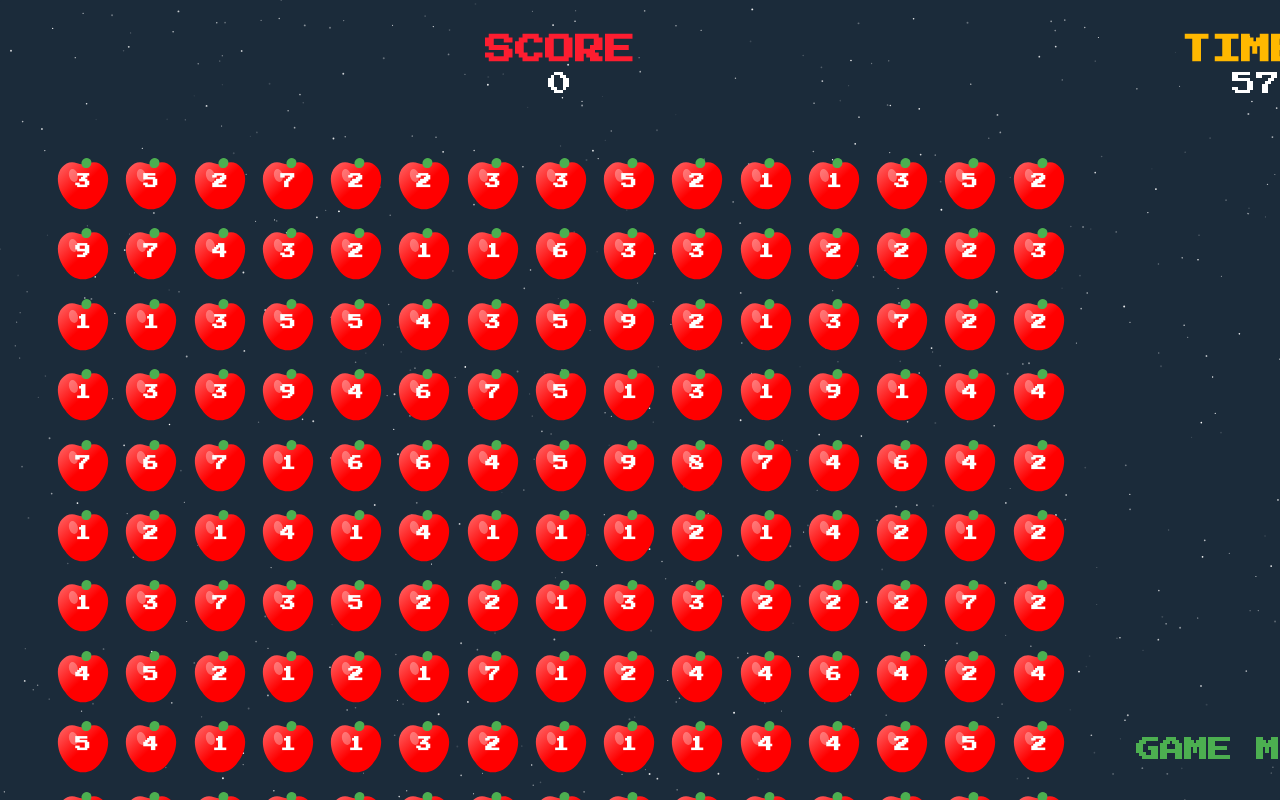
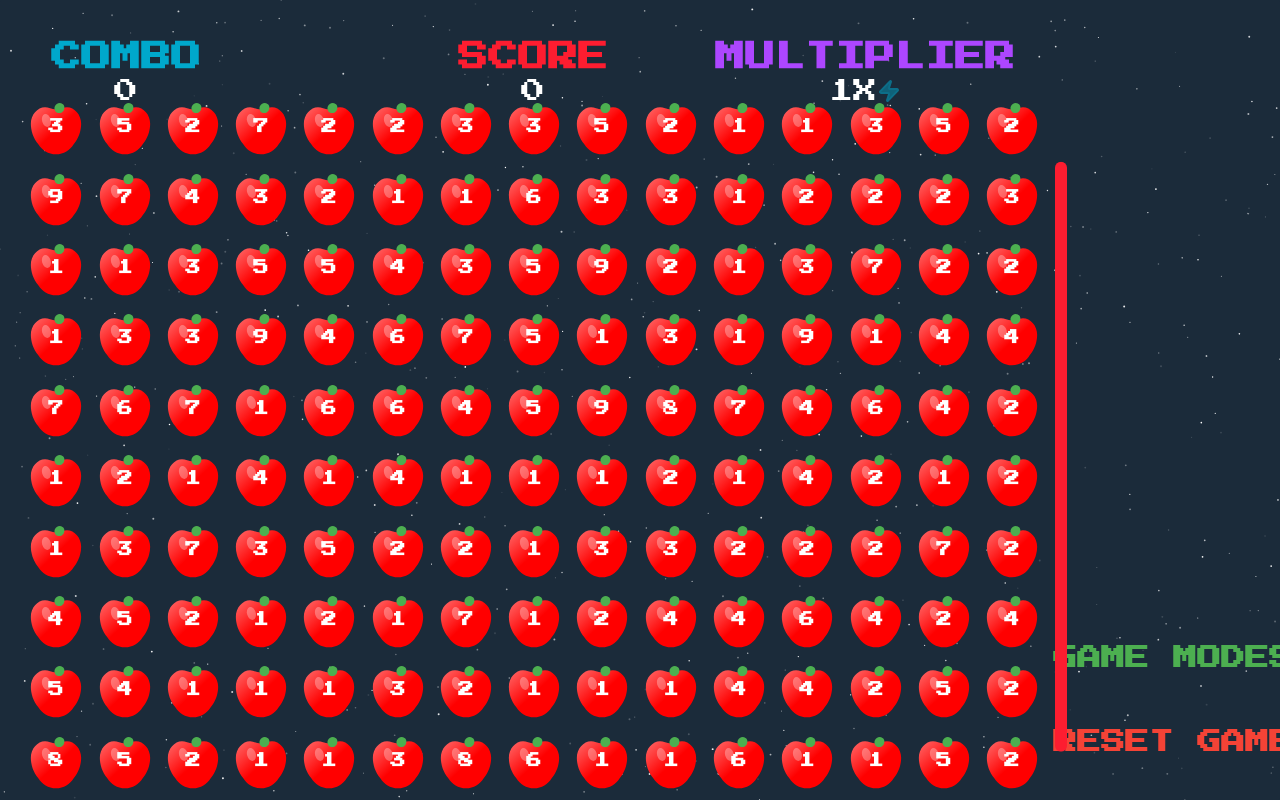
Before and after one commit to kmarellano/fujiten, a Next.js app: page / in a window 1280 px wide. Both pictures are taken after a click on the button "START GAME". Built offline with nearby package versions, Linux system fonts and the light colour scheme.

Commit message:
feat: add combo system for multiplier game mode

```diff
--- a/package.json
+++ b/package.json
@@ -11,6 +11,7 @@
     },
     "dependencies": {
         "@radix-ui/react-dialog": "^1.1.6",
+        "@radix-ui/react-progress": "^1.1.2",
         "@radix-ui/react-slot": "^1.1.2",
         "@tsparticles/engine": "^3.8.1",
         "@tsparticles/react": "^3.0.0",
--- a/src/app/_components/GameBoard.tsx
+++ b/src/app/_components/GameBoard.tsx
@@ -19,7 +19,12 @@ import type {
     AnimatedApple,
 } from '@/types';
 
-function GameBoard() {
+interface GameBoardProps {
+    hasOnGoingCombo?: boolean;
+    restartComboTimer?: () => void;
+}
+
+function GameBoard({ hasOnGoingCombo, restartComboTimer }: GameBoardProps) {
     const {
         grid,
         gameMode,
@@ -199,19 +204,25 @@ function GameBoard() {
         if (selectedCells.sum === MAX_NUMBER + 1) {
             createAnimatedApples();
             deleteSelectedNumbers(isCASCADE, REFILL_ON_COUNT);
-            updateScore();
+
+            const keepCombo = gameMode === 'multiplier' && !!hasOnGoingCombo;
+            restartComboTimer?.();
+            updateScore(keepCombo);
         }
 
         cancelAnimationFrame(animationRef.current);
         animationRef.current = 0;
         resetPositions();
     }, [
+        gameMode,
         isCASCADE,
         selectedCells,
+        hasOnGoingCombo,
         updateScore,
         resetPositions,
         createAnimatedApples,
         deleteSelectedNumbers,
+        restartComboTimer,
     ]);
 
     useEffect(() => {
@@ -230,18 +241,14 @@ function GameBoard() {
         )
             return null;
 
-        const gridRect = playgroundRef.current.getBoundingClientRect();
-        const scrollLeft = window.scrollX;
-        const scrollTop = window.scrollY;
-
         const left = Math.min(initialX, currentX);
         const top = Math.min(initialY, currentY);
         const width = Math.abs(currentX - initialX);
         const height = Math.abs(currentY - initialY);
 
         return {
-            left: left + gridRect.left - scrollLeft,
-            top: top + gridRect.top - scrollTop,
+            left: left,
+            top: top,
             width,
             height,
         };
@@ -265,7 +272,7 @@ function GameBoard() {
         isSelecting && initialX && initialY && currentX && currentY;
 
     return (
-        <section id="game-board">
+        <section id="game-board" className="relative">
             <div
                 className="grid mb-6 p-12 w-fit min-h-[50rem] min-w-[70rem] h-auto select-none"
                 onMouseDown={handleMouseDown}
--- a/src/app/_components/GameOverModal.tsx
+++ b/src/app/_components/GameOverModal.tsx
@@ -14,34 +14,26 @@ import {
 interface GameOverModalProps {
     isOpen: boolean;
     score: number;
+    maxCombo?: number;
     gameMode: GameMode;
     onRestart: () => void;
     onChangeMode: () => void;
     reason?: string;
-    targetReached?: boolean;
 }
 
 export function GameOverModal({
     isOpen,
     score,
+    maxCombo,
     gameMode,
     onRestart,
     onChangeMode,
-    reason,
-    targetReached,
 }: GameOverModalProps) {
-    const getTitle = () => {
-        if (targetReached) return 'YOU WIN!';
-        return 'GAME OVER';
-    };
-
     const getMessage = () => {
-        if (targetReached) return 'YOU REACHED THE TARGET SCORE!';
-
         switch (gameMode) {
             case 'time-attack':
             case 'multiplier':
-                return "TIME'S UP! YOUR SCORE:";
+                return "TIME'S UP! YOUR FINAL SCORE:";
             default:
                 return 'YOUR FINAL SCORE:';
         }
@@ -61,22 +53,21 @@ export function GameOverModal({
                 }}
             >
                 <DialogHeader className="justify-around">
-                    <DialogTitle className="text-xl sm:text-2xl text-center">
-                        {getTitle()}
+                    <DialogTitle className="text-2xl sm:text-4xl text-center">
+                        GAME OVER
                     </DialogTitle>
-                    <DialogDescription className="text-center text-sm sm:text-base">
+                    <DialogDescription className="text-center text-sm sm:text-base flex flex-col justify-between gap-y-8">
                         {getMessage()}
                         <span className="block text-2xl sm:text-4xl font-bold arcade-text-glow mt-4 animate-pulse">
                             {score} PTS
                         </span>
+                        {gameMode === 'multiplier' && (
+                            <div className="bg-muted p-3 rounded-none border-2 border-primary/30 text-xs text-center">
+                                MAX COMBO: {maxCombo}
+                            </div>
+                        )}
                     </DialogDescription>
                 </DialogHeader>
-
-                {reason && (
-                    <div className="bg-muted p-3 rounded-none border-2 border-primary/30 text-xs text-center">
-                        {reason}
-                    </div>
-                )}
 
                 <DialogFooter className="grid grid-cols-2 sm:gap-4 sm:items-end">
                     <Button
--- a/src/app/page.tsx
+++ b/src/app/page.tsx
@@ -2,10 +2,12 @@
 
 import { useCallback, useEffect } from 'react';
 import { Button } from '@/components/ui/button';
+import { Progress } from '@/components/ui/progress';
 import { GameLabel } from '@/components/GameLabel';
 import { GameBoard } from './_components/GameBoard';
 import { GameOverModal } from './_components/GameOverModal';
 import { GameModeSelector } from '@/components/GameModeSelector';
+import { Zap } from 'lucide-react';
 
 import { useGameStore } from '@/stores';
 import { useTimer } from 'react-timer-hook';
@@ -17,7 +19,7 @@ import {
     GRID_ROW,
     MAX_NUMBER,
 } from '@/config/gridConstants';
-import { TA_TIMER } from '@/config/gameConstants';
+import { TA_TIMER, MULTIPLIER_COMBO_TIMER } from '@/config/gameConstants';
 import { GameMode } from '@/types';
 
 export default function Fujiten() {
@@ -26,17 +28,21 @@ export default function Fujiten() {
         score,
         gameMode,
         isGameOver,
+        maxCombo,
+        currentCombo,
+        scoreMultiplier,
         setGrid,
         setGameMode,
         setIsGameOver,
         resetGame,
         resetScore,
         resetPositions,
+        resetComboMultiplier,
     } = useGameStore();
 
     const isZEN = gameMode === 'zen';
     const isTA = gameMode === 'time-attack';
-    const isCASCADE = gameMode === 'cascade';
+    const isMULTIPLIER = gameMode === 'multiplier';
 
     const {
         totalSeconds: timeLeft,
@@ -45,6 +51,16 @@ export default function Fujiten() {
     } = useTimer({
         expiryTimestamp: generateDateInSeconds(TA_TIMER),
         autoStart: false,
+    });
+
+    const {
+        totalSeconds: comboTimeLeft,
+        start: startComboTimer,
+        restart: restartComboTimer,
+    } = useTimer({
+        expiryTimestamp: generateDateInSeconds(MULTIPLIER_COMBO_TIMER),
+        autoStart: false,
+        onExpire: resetComboMultiplier,
     });
 
     const generateGrid = useCallback(() => {
@@ -70,6 +86,10 @@ export default function Fujiten() {
 
         if (gameMode === 'time-attack') {
             startTimer();
+        }
+
+        if (gameMode === 'multiplier') {
+            startComboTimer();
         }
         resetScore();
         resetPositions();
@@ -108,40 +128,85 @@ export default function Fujiten() {
         }
     }, [grid, timeLeft, isTA, setIsGameOver]);
 
+    const handleResetComboTimer = useCallback(() => {
+        return restartComboTimer(
+            generateDateInSeconds(MULTIPLIER_COMBO_TIMER),
+            true,
+        );
+    }, [restartComboTimer]);
+
     return (
         <main className="min-h-screen max-h-screen">
             {gameMode ? (
-                <div className="flex flex-row justify-evenly">
+                <div className="parent grid grid-cols-6 grid-rows-7 gap-0 min-h-screen min-w-full max-h-screen">
+                    <div className="col-span-5 row-span-1 col-start-1 row-start-1 flex items-center justify-center">
                         <section
                             id="scoring"
-                        className="place-items-center flex flex-col"
+                            className="place-items-center flex flex-col col-span-8"
                         >
-                        <div className="justify-self-start h-fit w-full text-center">
+                            <div
+                                className={cn(
+                                    'justify-self-start h-fit w-full text-center',
+                                    {
+                                        'grid grid-cols-3': isMULTIPLIER,
+                                    },
+                                )}
+                            >
+                                {isMULTIPLIER && (
+                                    <div className="flex justify-start">
+                                        <GameLabel
+                                            header="COMBO"
+                                            headerClassName="text-secondary"
+                                            description={currentCombo}
+                                            className="mx-4 mt-8"
+                                        />
+                                    </div>
+                                )}
+
                                 <GameLabel
                                     className="mx-4 mt-8"
                                     header="SCORE"
                                     headerClassName="text-primary"
                                     description={score}
                                 />
-                        </div>
-                        <GameBoard />
-                    </section>
 
-                    <div
-                        className={cn(
-                            'my-8 flex flex-col justify-between items-center space-y-4',
-                            { 'justify-end': isZEN || isCASCADE },
-                        )}
-                    >
-                        {isTA && (
+                                {isMULTIPLIER && (
+                                    <div className="flex justify-end">
                                         <GameLabel
-                                header="TIMER"
-                                description={
-                                    timeLeft > 0 ? timeLeft - 1 : timeLeft
+                                            header="MULTIPLIER"
+                                            description={`${scoreMultiplier}X`}
+                                            headerClassName="text-purple-500"
+                                            className="mx-4 mt-8 text-white"
+                                            Icon={Zap}
+                                            iconClassName={
+                                                currentCombo <= 2
+                                                    ? 'text-secondary animate-pulse fill-secondary/80'
+                                                    : 'text-primary fill-primary/80 animate-pulse'
                                             }
                                         />
+                                    </div>
                                 )}
+                            </div>
+                        </section>
+                    </div>
 
+                    <div className="col-span-5 row-span-6 col-start-1 row-start-2 flex justify-center items-center relative">
+                        <div className="absolute right-0 top-0 h-full flex items-center">
+                            <div className="h-full w-3 py-12">
+                                <Progress
+                                    max={TA_TIMER}
+                                    value={timeLeft}
+                                    className="h-full rotate-180"
+                                />
+                            </div>
+                        </div>
+                        <GameBoard
+                            hasOnGoingCombo={comboTimeLeft > 0}
+                            restartComboTimer={handleResetComboTimer}
+                        />
+                    </div>
+
+                    <div className="col-span-1 row-span-7 col-start-6 row-start-1 flex items-end justify-center">
                         <div className="flex flex-col gap-12 mb-10">
                             <Button
                                 onClick={handleGameMode}
@@ -168,6 +233,7 @@ export default function Fujiten() {
             {gameMode && (
                 <GameOverModal
                     score={score}
+                    maxCombo={maxCombo}
                     isOpen={isGameOver}
                     gameMode={gameMode}
                     onChangeMode={handleGameMode}
--- a/src/components/GameLabel/GameLabel.tsx
+++ b/src/components/GameLabel/GameLabel.tsx
@@ -1,4 +1,4 @@
-import React from 'react';
+import type React from 'react';
 import { cn } from '@/lib/utils';
 
 interface GameLabel {
@@ -7,6 +7,8 @@ interface GameLabel {
     headerClassName?: string;
     descriptionClassName?: string;
     className?: string;
+    Icon?: React.ComponentType<React.SVGProps<SVGSVGElement>> | null;
+    iconClassName?: string;
 }
 
 function GameLabel({
@@ -15,6 +17,8 @@ function GameLabel({
     headerClassName,
     descriptionClassName,
     className,
+    Icon = null,
+    iconClassName,
 }: GameLabel) {
     return (
         <div className={cn('text-center', className)}>
@@ -26,8 +30,16 @@ function GameLabel({
             >
                 {header}
             </h3>
-            <p className={cn('text-2xl', descriptionClassName)}>
+            <p
+                className={cn(
+                    'inline-flex items-center text-2xl',
+                    descriptionClassName,
+                )}
+            >
                 {description}
+                {Icon && (
+                    <Icon className={cn('h-auto w-auto', iconClassName)} />
+                )}
             </p>
         </div>
     );
--- /dev/null
+++ b/src/components/ui/progress.tsx
@@ -0,0 +1,39 @@
+'use client';
+
+import * as React from 'react';
+import * as ProgressPrimitive from '@radix-ui/react-progress';
+
+import { cn } from '@/lib/utils';
+
+function Progress({
+    className,
+    progressBarClassName,
+    value = 0,
+    ...props
+}: React.ComponentProps<typeof ProgressPrimitive.Root> & {
+    progressBarClassName?: string;
+}) {
+    return (
+        <ProgressPrimitive.Root
+            data-slot="progress"
+            className={cn(
+                'bg-primary/20 relative h-2 w-full overflow-hidden rounded-full',
+                className,
+            )}
+            {...props}
+        >
+            <ProgressPrimitive.Indicator
+                data-slot="progress-indicator"
+                className={cn(
+                    'bg-primary h-full w-full flex-1 transition-all',
+                    progressBarClassName,
+                )}
+                style={{
+                    height: `${((value || 0) / (props.max || 100)) * 100}%`,
+                }}
+            />
+        </ProgressPrimitive.Root>
+    );
+}
+
+export { Progress };
--- a/src/config/gameConstants.ts
+++ b/src/config/gameConstants.ts
@@ -1,6 +1,12 @@
 import type { GameMode, GameModeConfig } from '@/types';
 
 export const gameModes: Record<GameMode, GameModeConfig> = {
+    multiplier: {
+        name: 'MULTIPLIER MODE',
+        description:
+            'Build up combos with fast consecutive matches to multiply your score!',
+        icon: 'target',
+    },
     'time-attack': {
         name: 'TIME ATTACK',
         description:
@@ -13,12 +19,7 @@ export const gameModes: Record<GameMode, GameModeConfig> = {
             'Play at your own pace with no time limit. Relax and enjoy the game!',
         icon: 'infinity',
     },
-    multiplier: {
-        name: 'MULTIPLIER MODE',
-        description:
-            'Build up combos with fast consecutive matches to multiply your score!',
-        icon: 'target',
-    },
+
     cascade: {
         name: 'CASCADE MODE',
         description:
@@ -27,5 +28,6 @@ export const gameModes: Record<GameMode, GameModeConfig> = {
     },
 };
 
-export const TA_TIMER = 60;
+export const TA_TIMER = 100;
+export const MULTIPLIER_COMBO_TIMER = 5;
 export const REFILL_ON_COUNT = 2;
--- a/src/stores/useGameStore.ts
+++ b/src/stores/useGameStore.ts
@@ -1,6 +1,17 @@
 import { create } from 'zustand';
 import { GameState } from '@/types';
 import { MAX_NUMBER } from '@/config/gridConstants';
+
+function getMultiplier(comboCount: number) {
+    const LIMIT_COMBO_MULTIPLIER = 3;
+    const MAX_COMBO_MULTIPLIER = 10;
+
+    if (comboCount === 0) return 1;
+    if (comboCount <= 5) return 1 + (comboCount - 1) * 0.5;
+    if (comboCount < 8) return LIMIT_COMBO_MULTIPLIER;
+
+    return MAX_COMBO_MULTIPLIER;
+}
 
 export const useGameStore = create<GameState>()((set) => ({
     grid: [],
@@ -16,6 +27,9 @@ export const useGameStore = create<GameState>()((set) => ({
     isGameOver: true,
     deletionCount: 0,
     recentlyRemovedCells: [],
+    maxCombo: 0,
+    currentCombo: 0,
+    scoreMultiplier: 1,
 
     setGrid: (grid) => set(() => ({ grid })),
     setIsSelecting: (isSelecting) => set(() => ({ isSelecting })),
@@ -44,10 +58,32 @@ export const useGameStore = create<GameState>()((set) => ({
                 velocityY: apple.velocityY + gravity,
             })),
         })),
-    updateScore: () =>
-        set((state) => ({
-            score: state.score + state.selectedCells.numbers.length,
-        })),
+    updateScore: (isCombo) =>
+        set((state) => {
+            const isMULTIPLIER = state.gameMode === 'multiplier';
+
+            const comboCounter = state.currentCombo + 1;
+            let scoreMultiplier = 1;
+            if (isMULTIPLIER && isCombo) {
+                scoreMultiplier = getMultiplier(comboCounter);
+            }
+
+            const currentMaxCombo =
+                comboCounter > state.maxCombo ? comboCounter : state.maxCombo;
+
+            const multiplierPayload = {
+                currentCombo: comboCounter,
+                scoreMultiplier,
+                maxCombo: currentMaxCombo,
+            };
+
+            return {
+                score:
+                    state.score +
+                    state.selectedCells.numbers.length * scoreMultiplier,
+                ...(isMULTIPLIER ? multiplierPayload : {}),
+            };
+        }),
 
     deleteSelectedNumbers: (shouldRefill = false, refillOnCount = 1) =>
         set((state) => {
@@ -77,7 +113,17 @@ export const useGameStore = create<GameState>()((set) => ({
             };
         }),
 
-    resetScore: () => set(() => ({ score: 0 })),
+    resetScore: () =>
+        set(() => ({
+            score: 0,
+            scoreMultiplier: 1,
+            currentCombo: 0,
+            maxCombo: 0,
+        })),
+
+    resetComboMultiplier: () =>
+        set(() => ({ scoreMultiplier: 1, currentCombo: 0 })),
+
     resetPositions: () =>
         set(() => ({
             initialX: null,
@@ -95,5 +141,8 @@ export const useGameStore = create<GameState>()((set) => ({
             isGameOver: true,
             deletionCount: 0,
             recentlyRemovedPositions: [],
+            scoreMultiplier: 1,
+            currentCombo: 0,
+            maxCombo: 0,
         })),
 }));
```
Also changed, not shown: src/types/game.ts (+6 -1 lines), 2 other files (tests, documents, lock files or other folders). Lines whose indentation alone changed are shown as unchanged.
